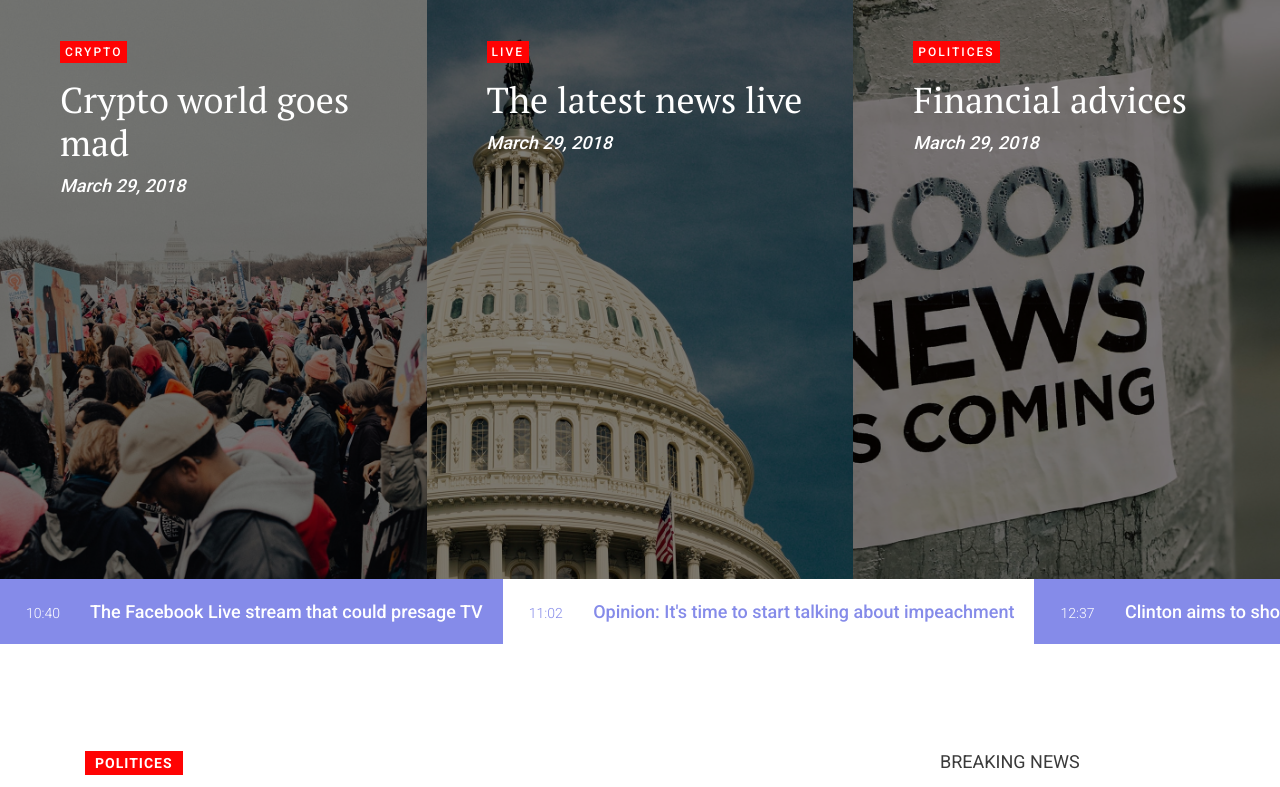
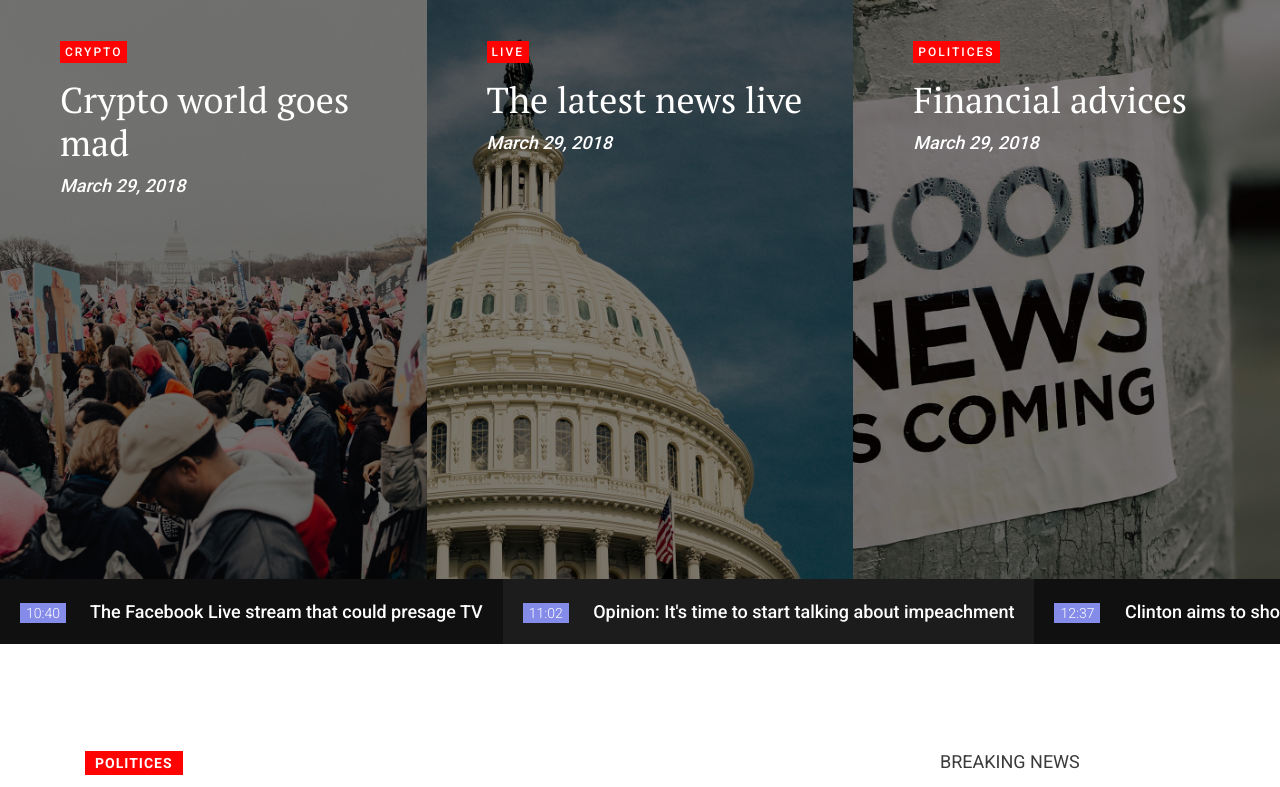
Before and after one commit to Zizou897/nanweb421, a Django app: page / in a window 1280 px wide. Shown: the part 216-1003 px from the top of the page. Run offline with Django 3.2, Linux system fonts and the light colour scheme; data comes from the database, SQL or seed files in the repository; some libraries are stand-ins or nearby versions.

Commit message:
christelle

```diff
--- a/static/assets/css/core-style1.css
+++ b/static/assets/css/core-style1.css
@@ -628,7 +628,7 @@ img {
 }
 
 .marquee-content-items li {
-    background-color: #858BE9;
+    background-color: #101010;
     padding: 0 20px;
     height: 65px;
     display: -webkit-box;
@@ -640,12 +640,12 @@ img {
 }
 
 .marquee-content-items li:nth-child(even) {
-    background-color: white;
+    background-color: #1c1c1c;
 
 }
 
 .marquee-content-items li:nth-child(even) a {
-    color: #858BE9;
+    color: white;
 }
 
 .marquee-content-items li a {
@@ -654,7 +654,7 @@ img {
     display: inline-block;
 }
 .marquee-content-items li:nth-child(even) a > span {
-    background-color: white;
+    background-color: #858BE9;
 
 }
 
@@ -663,6 +663,8 @@ img {
     font-size: 14px;
     font-weight: 300;
     margin-right: 20px;
+    background-color: #858BE9;
+
 }
 
 /* :: 7.0 Sidebar Area CSS */
```
